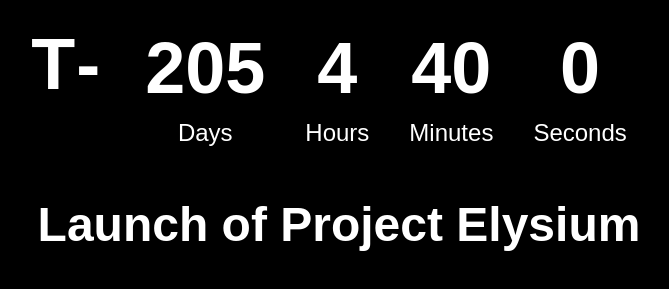
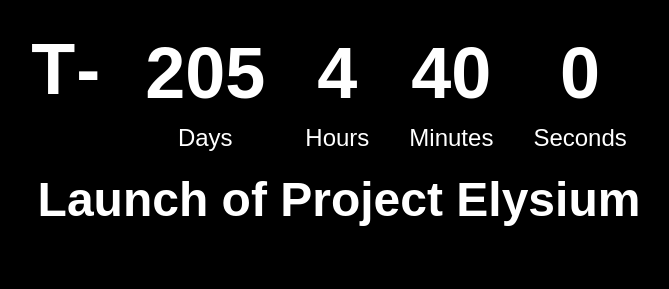
Before and after one commit to mmdigiovanni/Countdown-Timer, a plain HTML site: page index.html in a window 1280 px wide. Shown: the part 507-796 px from the top of the page, without its empty margins (301-970 px from the left). Drawn offline with Linux system fonts and the light colour scheme; a web font is replaced by a local one.

Commit message:
Add files via upload

```diff
--- a/index.html
+++ b/index.html
@@ -87,7 +87,7 @@
         font-family: 'Arial', sans-serif;
         font-size: 3em; /* Font size for Launch of Project Elysium */
         font-weight: bold;
-        margin-top: 50px;
+	margin-bottom: 20px;
     }
 </style>
 </head>
```
